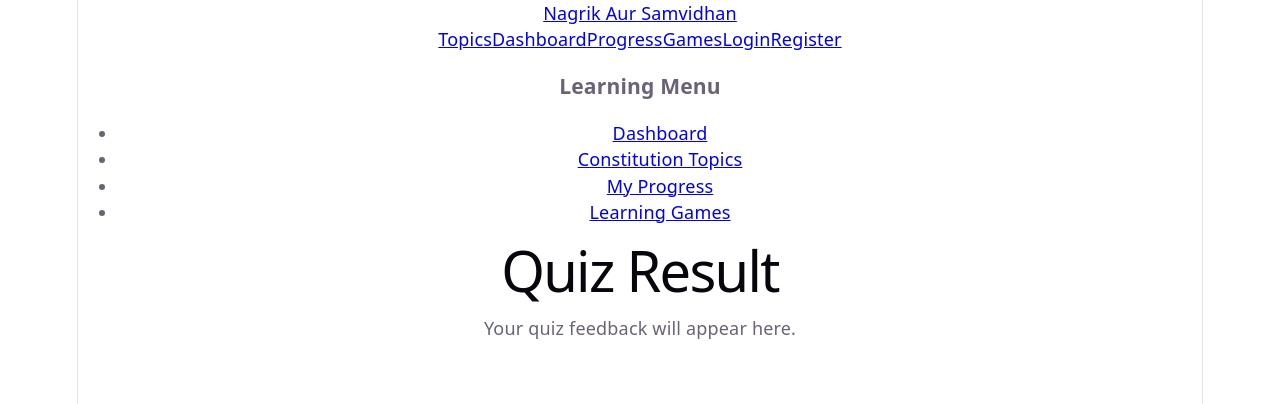
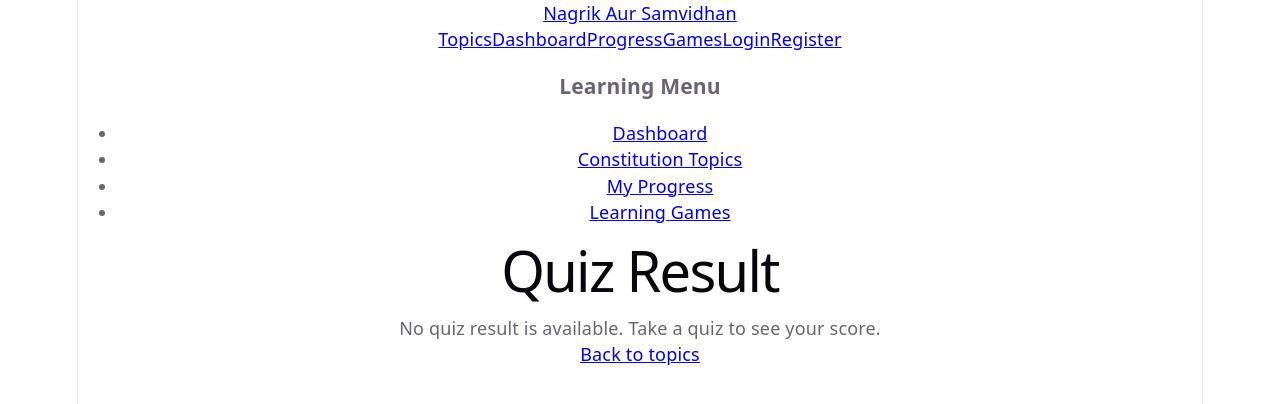
Before and after one commit to Ashish2106B/Constitution_Simplified, a React app in the folder frontend/: page /quiz/result in a window 1280 px wide. Shown: the top 404 px of the page. Built offline with nearby package versions, Linux system fonts and the light colour scheme; the HTML template or start-up script is replaced by a standard one.

Commit message:
Display backend quiz results

```diff
--- a/frontend/src/pages/Quiz.jsx
+++ b/frontend/src/pages/Quiz.jsx
@@ -75,7 +75,7 @@ function Quiz() {
       const result = await post(`/quiz/article/${articleId}/submit`, {
         answers,
       });
-      navigate("/quiz/result", { state: { result } });
+      navigate("/quiz/result", { state: { result, articleTitle } });
     } catch (requestError) {
       setSubmissionError(
         requestError.message || "Failed to submit quiz answers"
--- a/frontend/src/pages/QuizResult.jsx
+++ b/frontend/src/pages/QuizResult.jsx
@@ -1,10 +1,34 @@
+import { Link, useLocation } from "react-router-dom";
+
 import Layout from "../components/Layout";
 
 function QuizResult() {
+  const location = useLocation();
+  const result = location.state?.result;
+  const articleTitle = location.state?.articleTitle;
+
   return (
     <Layout>
       <h1>Quiz Result</h1>
-      <p>Your quiz feedback will appear here.</p>
+      {!result ? (
+        <>
+          <p>No quiz result is available. Take a quiz to see your score.</p>
+          <Link to="/topics">Back to topics</Link>
+        </>
+      ) : (
+        <>
+          <h2>{articleTitle || `Article ${result.articleId}`}</h2>
+          <p>Total questions: {result.totalQuestions}</p>
+          <p>Correct answers: {result.correctCount}</p>
+          <p>Incorrect answers: {result.incorrectCount}</p>
+          <p>Percentage score: {result.percentage}%</p>
+          {result.articleId && (
+            <Link to={`/articles/${result.articleId}`}>
+              Return to article
+            </Link>
+          )}
+        </>
+      )}
     </Layout>
   );
 }
```
